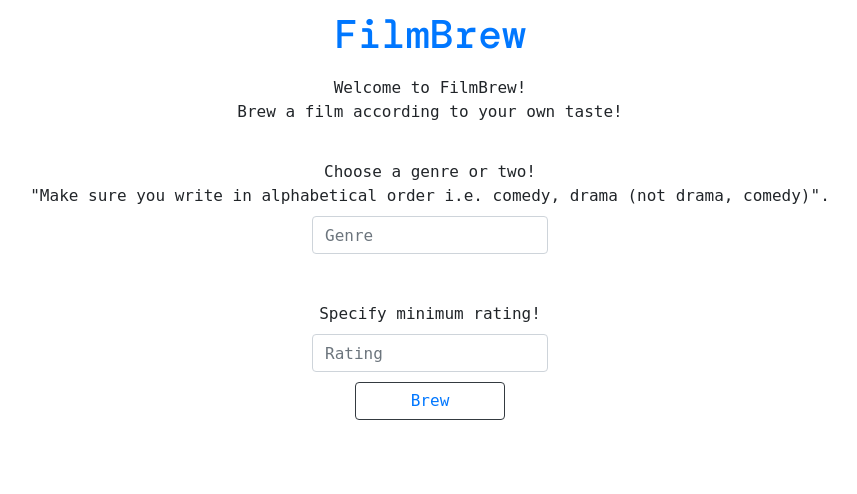
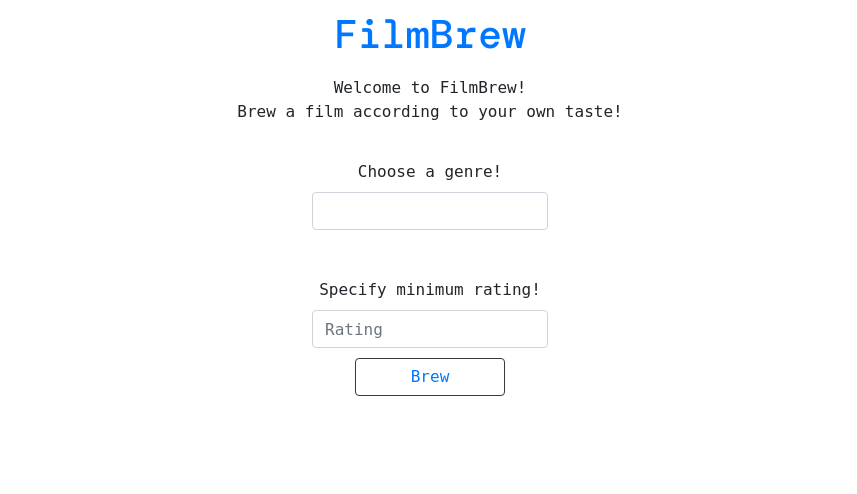
Before and after one commit to mdaniyal497/FilmBrew, a Flask app: template templates/genre.html in a window 1280 px wide. Shown: the top 494 px of the page, without its empty margins (210-1067 px from the left). Run offline with Flask 2, Linux system fonts and the light colour scheme; the template is opened without the code that fills it: most values are stand-ins (such as "Sample title", 1, 10 or a date in 2020); some libraries are stand-ins or nearby versions; some web fonts are replaced.

Commit message:
Added genre options
Changes to style and added options in genre page.

```diff
--- a/app.py
+++ b/app.py
@@ -20,7 +20,7 @@ app = Flask(__name__)
 app.config["TEMPLATES_AUTO_RELOAD"] = True
 
 conn = sqlite3.connect(
-    'database.db', isolation_level=None, check_same_thread=False)
+    "D:\\Projects\\FilmBrew - Flask App\\FilmBrew - Flask App\\database.db", isolation_level=None, check_same_thread=False)
 db = conn.cursor()
 
 
@@ -70,7 +70,11 @@ def genre():
         return render_template("brewed.html", tconst=tconst, title=title, year=year, image=image, summary=summary)
 
     else:
-        return render_template("genre.html")
+        db.execute("SELECT DISTINCT genres FROM movies GROUP BY genres")
+        l_genres = db.fetchall()
+        l_genres = sorted(l_genres)
+
+        return render_template("genre.html", l_genres=l_genres)
 
 
 @app.route("/brewed2")
--- a/templates/genre.html
+++ b/templates/genre.html
@@ -8,10 +8,14 @@ Genre
 <br>
 <form name="genreform" action="/genre" method="POST">
   <div class="form-group" style="margin: auto;">
-    <label for="genre">Choose a genre or two! <br>"Make sure you write in alphabetical order i.e. comedy, drama (not
-      drama, comedy)". </label> <br>
-    <input name="genre" type="text" class="form-control" id="genre" placeholder="Genre" required><br>
+    <label for="genre">Choose a genre!</label> <br>
+    <input name="genre" list="genres" class="form-control" id="genre" required><br>
     <br><br>
+    <datalist id="genres">
+        {% for genre in l_genres %}
+        <option value={{ genre[0] }}></option>
+        {% endfor %}
+    </datalist>
     <label for="rating">Specify minimum rating!</label> <br>
     <input name="rating" type="number" class="form-control" id="rating" placeholder="Rating" required><br>
     <button style='margin: 10px;' type="submit" class=" btn btn-outline-dark">Brew</button><br>
```
Also changed, not shown: .deepsource.toml (deleted), README.md (deleted).
